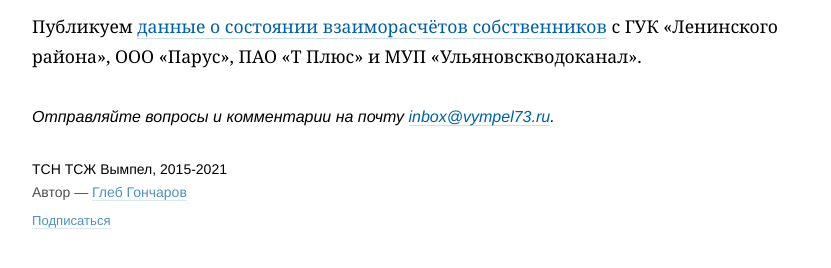
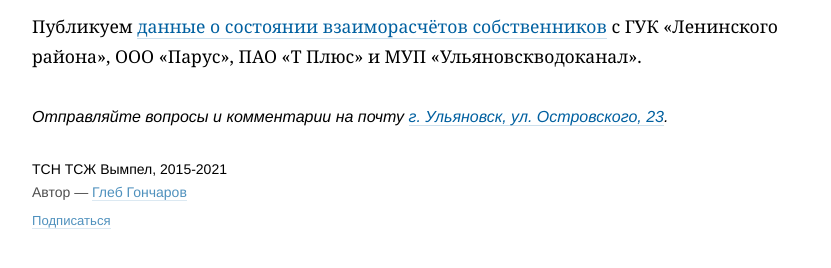
Before and after one commit to gongled/vympel, a Jekyll site: the page built from _posts/2018-04-14-budget.md, in a window 1280 px wide. Shown: the part 247-515 px from the top of the page, without its empty margins (108-939 px from the left). Built offline with Jekyll 4.4.1, drawn with Linux system fonts in a browser that asks for light colours.

Commit message:
Исправить e-mail в шаблоне поста

```diff
--- a/_layouts/post.html
+++ b/_layouts/post.html
@@ -25,5 +25,5 @@
 </article>
 
 <footer class="mb4">
-  <p><em>Отправляйте вопросы и комментарии на почту <a href="mailto:inbox@vympel73.ru">inbox@vympel73.ru</a>.</em></p>
+  <p><em>Отправляйте вопросы и комментарии на почту <a href="mailto:inbox@vympel73.ru">{{ site.contacts.address }}</a>.</em></p>
 </footer>
```
